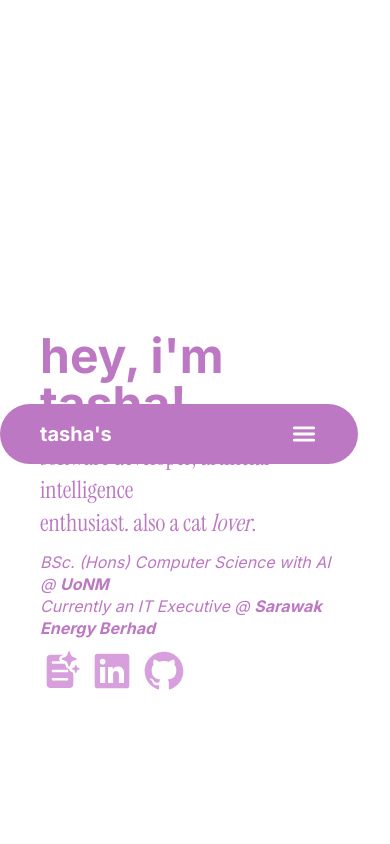
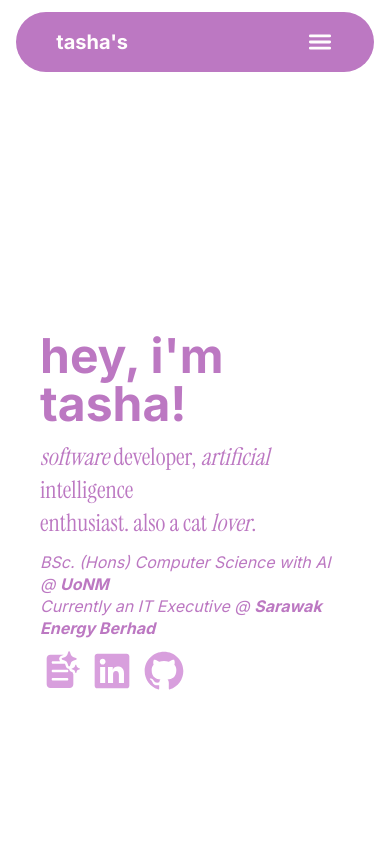
Before and after one commit to tashatrbl/portfolio, a Next.js app: page / in a window 390 px wide. Shown: the top 844 px of the page. Built offline with nearby package versions, Linux system fonts and the light colour scheme.

Commit message:
fixed mobile view #2

```diff
--- a/app/components/about.jsx
+++ b/app/components/about.jsx
@@ -7,7 +7,7 @@ const  About = () => {
     <div id='about' className="w-full px-10 sm:px-15 lg:px-25 py-24 scroll-mt-20">
 
 
-    <div className='flex w-full flex-col lg:flex-row items-top gap-20'>
+    <div className='flex w-full flex-col lg:flex-row items-start gap-10'>
         {/* left hand side */}
         <div className='w-full lg:w-2/5'>
             <h1 className='text-4xl sm:text-4xl md:text-4xl lg:text-5xl mb-3 inter-bold'>
--- a/app/page.js
+++ b/app/page.js
@@ -8,8 +8,8 @@ import Contact from "./components/contact";
 
 export default function Home() {
   return (
-    <div className="flex flex-col">
-      <div className="flex flex-col md:flex-row justify-center py-3">
+    <>
+      <div className="flex justify-center py-3">
       <Navbar/>
       <Reveal>
         <Header/>
@@ -24,6 +24,6 @@ export default function Home() {
       <Reveal>
         <Contact/>
      </Reveal>
-    </div>
+    </>
   );
 }
```
Lines whose indentation alone changed are shown as unchanged.
